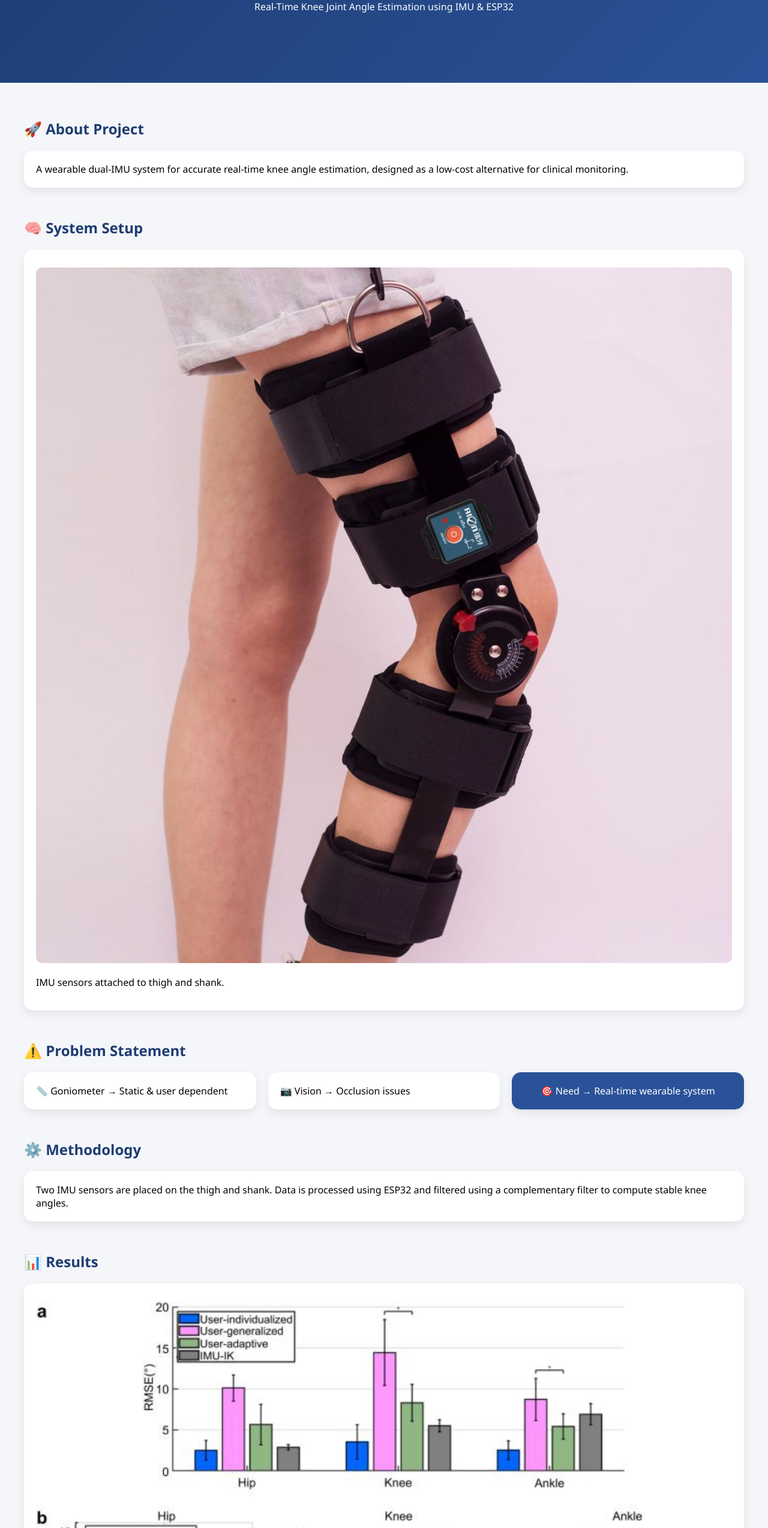
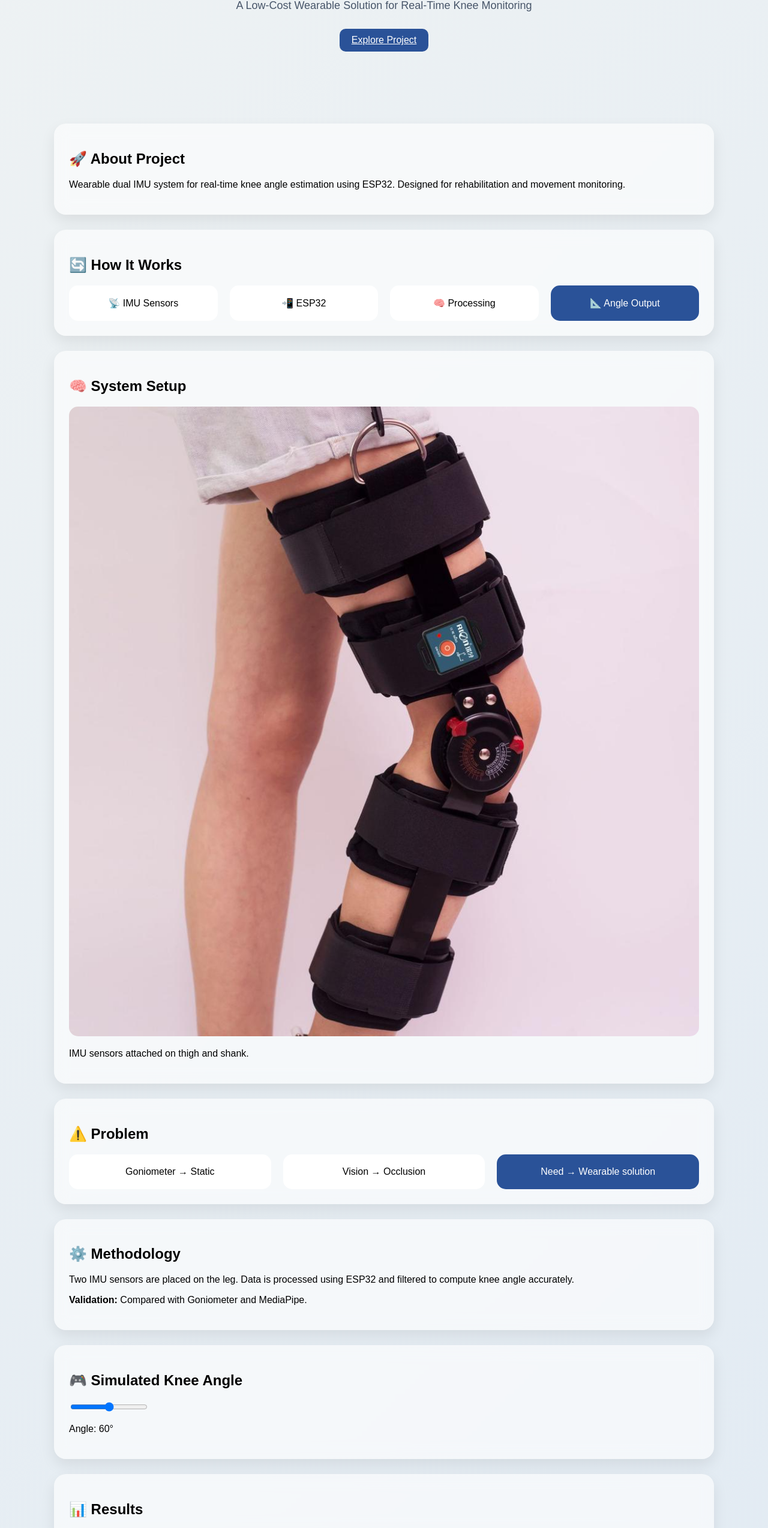
Before and after one commit to Thanisha09/knee-imu-project, a plain HTML site: page index.html in a window 1280 px wide. Shown: the part 243-2791 px from the top of the page at 60% size. Drawn offline with Linux system fonts and the light colour scheme.

Commit message:
Update index.html

```diff
--- a/index.html
+++ b/index.html
@@ -2,13 +2,13 @@
 <html>
 <head>
 <meta name="viewport" content="width=device-width, initial-scale=1">
-<title>Knee Angle Estimation</title>
+<title>Knee IMU Project</title>
 
 <style>
 body {
     margin: 0;
-    font-family: 'Segoe UI', sans-serif;
-    background: #f4f6f9;
+    font-family: 'Poppins', sans-serif;
+    background: linear-gradient(135deg, #eef2f3, #dfe9f3);
     scroll-behavior: smooth;
 }
 
@@ -16,7 +16,8 @@ body {
 nav {
     position: sticky;
     top: 0;
-    background: #1e3c72;
+    background: rgba(30,60,114,0.9);
+    backdrop-filter: blur(10px);
     padding: 10px;
     text-align: center;
 }
@@ -30,70 +31,81 @@ nav a {
 
 /* HERO */
 header {
-    background: linear-gradient(135deg, #1e3c72, #2a5298);
-    color: white;
+    text-align: center;
     padding: 100px 20px;
-    text-align: center;
 }
 
 header h1 {
     font-size: 42px;
-    margin-bottom: 10px;
 }
 
-/* CONTENT */
-.container {
-    padding: 40px;
+header p {
+    color: #475569;
+    font-size: 18px;
 }
 
-.section {
-    margin-bottom: 50px;
+/* CONTAINER */
+.container {
+    max-width: 1100px;
+    margin: auto;
+    padding: 20px;
 }
 
-h2 {
-    color: #1e3c72;
+/* GLASS CARD */
+.glass {
+    background: rgba(255,255,255,0.6);
+    backdrop-filter: blur(12px);
+    border-radius: 20px;
+    padding: 25px;
+    margin-bottom: 25px;
+    box-shadow: 0 10px 25px rgba(0,0,0,0.08);
+    transition: 0.3s;
+}
+
+.glass:hover {
+    transform: translateY(-5px);
 }
 
 /* GRID */
 .grid {
     display: grid;
-    grid-template-columns: repeat(auto-fit, minmax(250px, 1fr));
+    grid-template-columns: repeat(auto-fit, minmax(230px,1fr));
     gap: 20px;
 }
 
-/* CARD */
 .card {
     background: white;
     padding: 20px;
     border-radius: 15px;
-    box-shadow: 0 6px 15px rgba(0,0,0,0.08);
-    transition: 0.3s;
+    text-align: center;
 }
 
-.card:hover {
-    transform: translateY(-8px);
+.highlight {
+    background: #2a5298;
+    color: white;
 }
 
 /* IMAGE */
-.card img {
+img {
     width: 100%;
+    border-radius: 15px;
+}
+
+/* BUTTON */
+.button {
+    display: inline-block;
+    padding: 10px 20px;
+    background: #2a5298;
+    color: white;
     border-radius: 10px;
     margin-top: 10px;
-}
-
-/* HIGHLIGHT */
-.highlight {
-    background: #2a5298;
-    color: white;
-    text-align: center;
 }
 
 /* FOOTER */
 footer {
     text-align: center;
     padding: 20px;
-    background: #1e3c72;
-    color: white;
+    color: #64748b;
 }
 </style>
 
@@ -104,7 +116,7 @@ footer {
 <!-- NAVBAR -->
 <nav>
     <a href="#about">About</a>
-    <a href="#problem">Problem</a>
+    <a href="#flow">How it Works</a>
     <a href="#method">Method</a>
     <a href="#results">Results</a>
 </nav>
@@ -112,69 +124,99 @@ footer {
 <!-- HERO -->
 <header>
     <h1>Wearable Dual-IMU System</h1>
-    <p>Real-Time Knee Joint Angle Estimation using IMU & ESP32</p>
+    <p>A Low-Cost Wearable Solution for Real-Time Knee Monitoring</p>
+    <a href="#about" class="button">Explore Project</a>
 </header>
 
 <div class="container">
 
     <!-- ABOUT -->
-    <div id="about" class="section">
+    <div id="about" class="glass">
         <h2>🚀 About Project</h2>
-        <div class="card">
-            A wearable dual-IMU system for accurate real-time knee angle estimation, designed as a low-cost alternative for clinical monitoring.
+        <p>Wearable dual IMU system for real-time knee angle estimation using ESP32. Designed for rehabilitation and movement monitoring.</p>
+    </div>
+
+    <!-- HOW IT WORKS -->
+    <div id="flow" class="glass">
+        <h2>🔄 How It Works</h2>
+        <div class="grid">
+            <div class="card">📡 IMU Sensors</div>
+            <div class="card">📲 ESP32</div>
+            <div class="card">🧠 Processing</div>
+            <div class="card highlight">📐 Angle Output</div>
         </div>
     </div>
 
-    <!-- SYSTEM IMAGE -->
-    <div class="section">
+    <!-- SYSTEM -->
+    <div class="glass">
         <h2>🧠 System Setup</h2>
-        <div class="card">
-            <img src="imu_setup.jpg">
-            <p>IMU sensors attached to thigh and shank.</p>
-        </div>
+        <img src="imu_setup.jpg">
+        <p>IMU sensors attached on thigh and shank.</p>
     </div>
 
     <!-- PROBLEM -->
-    <div id="problem" class="section">
-        <h2>⚠️ Problem Statement</h2>
+    <div class="glass">
+        <h2>⚠️ Problem</h2>
         <div class="grid">
-            <div class="card">📏 Goniometer → Static & user dependent</div>
-            <div class="card">📷 Vision → Occlusion issues</div>
-            <div class="card highlight">🎯 Need → Real-time wearable system</div>
+            <div class="card">Goniometer → Static</div>
+            <div class="card">Vision → Occlusion</div>
+            <div class="card highlight">Need → Wearable solution</div>
         </div>
     </div>
 
     <!-- METHOD -->
-    <div id="method" class="section">
+    <div id="method" class="glass">
         <h2>⚙️ Methodology</h2>
-        <div class="card">
-            Two IMU sensors are placed on the thigh and shank. Data is processed using ESP32 and filtered using a complementary filter to compute stable knee angles.
+        <p>Two IMU sensors are placed on the leg. Data is processed using ESP32 and filtered to compute knee angle accurately.</p>
+        <p><b>Validation:</b> Compared with Goniometer and MediaPipe.</p>
+    </div>
+
+    <!-- INTERACTIVE -->
+    <div class="glass">
+        <h2>🎮 Simulated Knee Angle</h2>
+        <input type="range" min="0" max="120" value="60"
+        oninput="angleValue.innerText=this.value">
+        <p>Angle: <span id="angleValue">60</span>°</p>
+    </div>
+
+    <!-- RESULTS -->
+    <div id="results" class="glass">
+        <h2>📊 Results</h2>
+        <img src="graph.png">
+        <p>IMU shows strong agreement with reference methods.</p>
+    </div>
+
+    <!-- PERFORMANCE -->
+    <div class="glass">
+        <h2>📈 Performance</h2>
+        <div class="grid">
+            <div class="card highlight">MAE &lt; 3°</div>
+            <div class="card highlight">RMSE &lt; 5°</div>
+            <div class="card highlight">Correlation &gt; 0.95</div>
         </div>
     </div>
 
-    <!-- GRAPH -->
-    <div id="results" class="section">
-        <h2>📊 Results</h2>
-        <div class="card">
-            <img src="graph.png">
-            <p>IMU vs reference comparison showing strong correlation.</p>
-        </div>
+    <!-- APPLICATIONS -->
+    <div class="glass">
+        <h2>🌍 Applications</h2>
+        <p>
+        • Rehabilitation monitoring <br>
+        • Elderly mobility tracking <br>
+        • Sports injury analysis <br>
+        • Remote healthcare systems
+        </p>
     </div>
 
-    <!-- METRICS -->
-    <div class="section">
-        <h2>📈 Performance</h2>
-        <div class="grid">
-            <div class="card highlight">Low MAE</div>
-            <div class="card highlight">Low RMSE</div>
-            <div class="card highlight">High Accuracy</div>
-        </div>
+    <!-- CONTRIBUTION -->
+    <div class="glass">
+        <h2>👩‍💻 My Contribution</h2>
+        <p>Hardware setup, coding, data collection, analysis, and validation.</p>
     </div>
 
 </div>
 
 <footer>
-    Thanisha | Biomedical Engineering Project
+    Thanisha • Biomedical Engineering
 </footer>
 
 </body>
```
